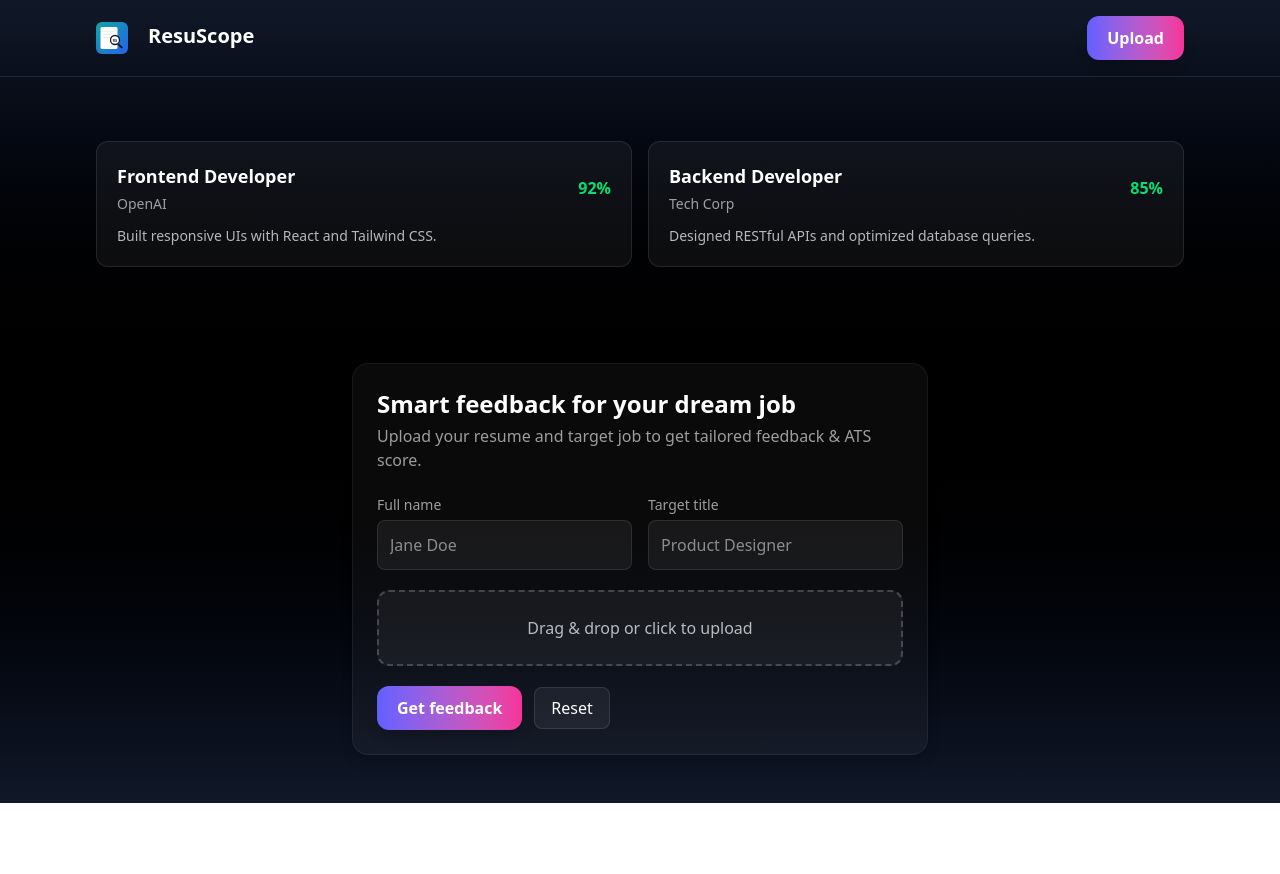
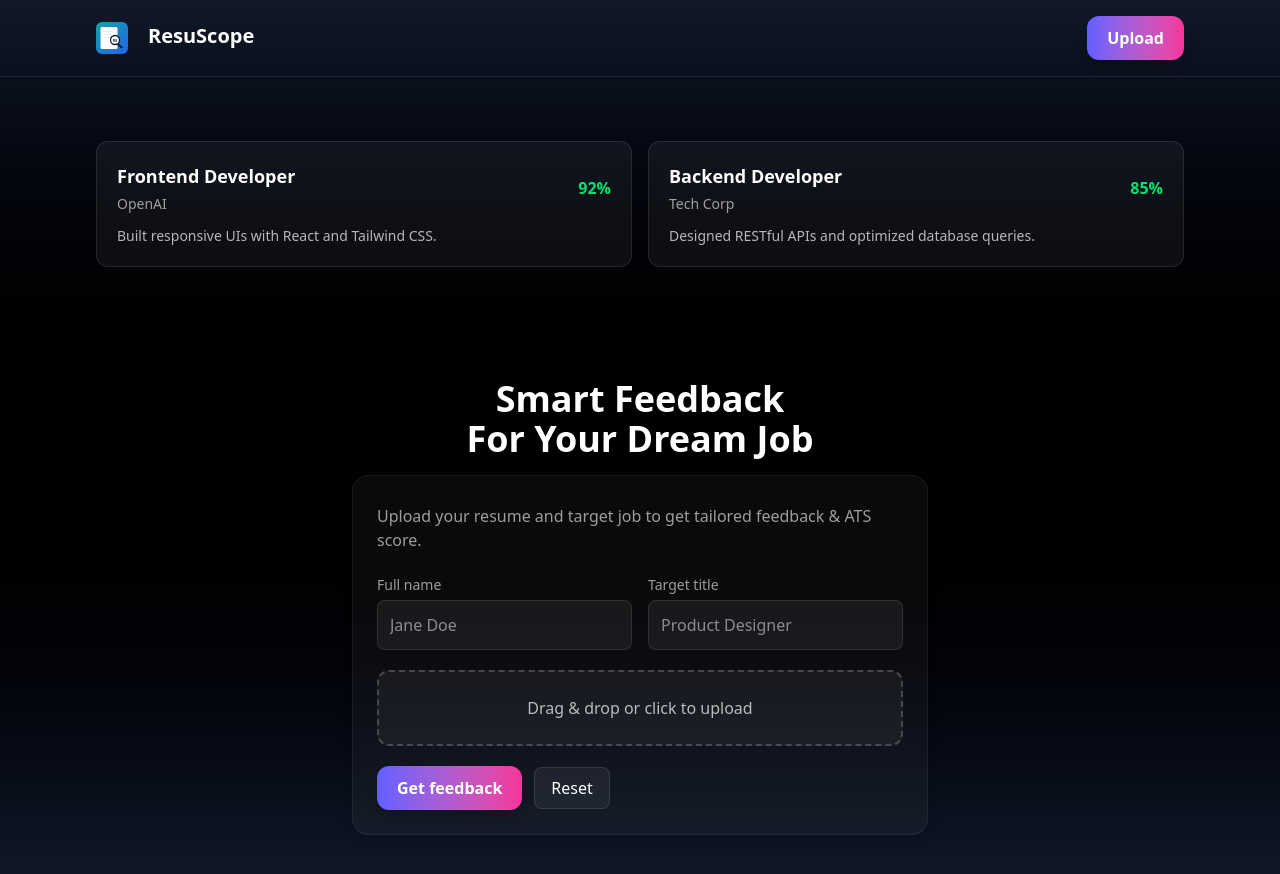
Before and after one commit to Pranjal-Sahu21/resume-analyzer, a React (Vite) app: page / in a window 1280 px wide. Shown: the top 874 px of the page. Before the commit the page ends 803 px from the top, so only its background shows below. Built offline with nearby package versions, Linux system fonts and the light colour scheme.

Commit message:
More improvement

```diff
--- a/src/components/Dropzone.jsx
+++ b/src/components/Dropzone.jsx
@@ -15,6 +15,7 @@ export default function Dropzone({ onFile }) {
         Drag & drop or click to upload
       </span>
       <input
+        required
         type="file"
         accept=".pdf,.doc,.docx"
         onChange={handleChange}
--- a/src/components/LoginCard.jsx
+++ /dev/null
@@ -1,33 +0,0 @@
-import React from "react";
-
-export default function LoginCard() {
-  return (
-    <div className="bg-white/3 border border-white/6 rounded-2xl p-4 w-full max-w-sm drop-shadow-lg">
-      <div className="flex items-center gap-3">
-        <div className="w-12 h-12 rounded-full bg-indigo-500/80 flex items-center justify-center text-white">
-          R
-        </div>
-        <div>
-          <div className="text-sm text-white/80">Welcome back</div>
-          <div className="text-white font-medium">Robert Taylor</div>
-        </div>
-      </div>
-      <div className="mt-4">
-        <div className="text-xs text-white/60">Email</div>
-        <input
-          className="w-full bg-white/4 rounded-md mt-1 p-2 text-white placeholder-white/40"
-          placeholder="robert@example.com"
-        />
-        <div className="text-xs text-white/60 mt-3">Password</div>
-        <input
-          className="w-full bg-white/4 rounded-md mt-1 p-2 text-white placeholder-white/40"
-          type="password"
-          placeholder="********"
-        />
-        <button className="w-full mt-4 py-2 rounded-md bg-gradient-to-r from-indigo-500 to-pink-500 text-white font-semibold">
-          Sign in
-        </button>
-      </div>
-    </div>
-  );
-}
--- a/src/components/UploadCard.jsx
+++ b/src/components/UploadCard.jsx
@@ -21,10 +21,19 @@ export default function UploadCard({ onAnalyze }) {
   }
 
   return (
-    <form onSubmit={submit} className="bg-white/4 border border-white/6 rounded-2xl p-6 w-full max-w-xl shadow-lg">
-      <h2 className="text-white text-2xl font-semibold">
-        Smart feedback for your dream job
+    <div className="flex-col">
+      <div className="flex-col justify-center text-center w-full my-4">
+        <h2 className="text-white text-4xl font-semibold">
+          Smart Feedback
         </h2>
+        <h2 className="text-white text-4xl font-semibold">
+          For Your Dream Job
+        </h2>
+      </div>
+      <form
+        onSubmit={submit}
+        className="bg-white/4 border border-white/6 rounded-2xl p-6 w-full max-w-xl shadow-lg"
+      >
         <p className="text-white/60 mt-1 text-sm md:text-base">
           Upload your resume and target job to get tailored feedback & ATS score.
         </p>
@@ -33,6 +42,7 @@ export default function UploadCard({ onAnalyze }) {
           <div>
             <label className="text-xs text-white/60 md:text-sm">Full name</label>
             <input
+              required
               value={name}
               onChange={(e) => setName(e.target.value)}
               className="w-full mt-1 p-3 rounded-lg bg-white/6 text-white placeholder-white/50 border border-white/10 focus:outline-none focus:ring-2 focus:ring-indigo-500 transition"
@@ -44,6 +54,7 @@ export default function UploadCard({ onAnalyze }) {
               Target title
             </label>
             <input
+              required
               value={title}
               onChange={(e) => setTitle(e.target.value)}
               className="w-full mt-1 p-3 rounded-lg bg-white/6 text-white placeholder-white/50 border border-white/10 focus:outline-none focus:ring-2 focus:ring-indigo-500 transition"
@@ -82,5 +93,6 @@ export default function UploadCard({ onAnalyze }) {
           </button>
         </div>
       </form>
+    </div>
   );
 }
```
Lines whose indentation alone changed are shown as unchanged.
